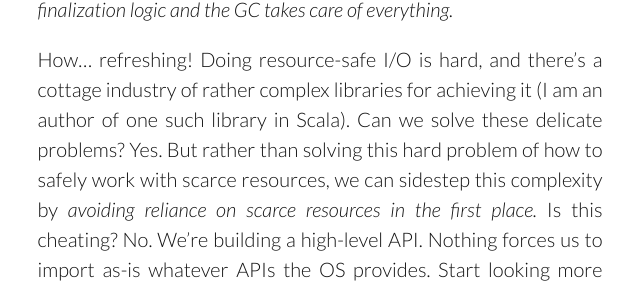
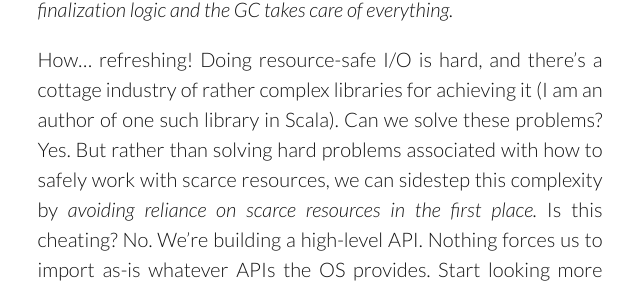
Before and after one commit to unisonweb/oldblog, a Jekyll site: the page built from _posts/2015-06-02-distributed-evaluation.markdown, in a window 1280 px wide and 900 px high, scrolled down 8134 px. Shown: the part 213-503 px from the top of the window, without its empty margins (320-960 px from the left). Built offline with Jekyll 4.4.1, drawn with Linux system fonts in a browser that asks for light colours; comment, search, counter and statistics services are not loaded.

Commit message:
Update 2015-06-02-distributed-evaluation.markdown

```diff
--- a/_posts/2015-06-02-distributed-evaluation.markdown
+++ b/_posts/2015-06-02-distributed-evaluation.markdown
@@ -170,7 +170,7 @@ serverLogic peer c1 c2 = ...
 
 Something deliberately missing from this API is any sort of deallocation of `Channel` values. A `Channel` is a logical entity, and creating one just conjures up a GUID _without allocating an OS socket or other resources._ This is extremely important. For this API, the Unison node listens on just a single port, regardless of how many logical channels we're working with! Messages come in, tagged with a corresponding channel. If there is a call to `listen` registered for that channel, we deliver the message to the listener. A message with no corresponding listener is dropped immediately. There is no buffering of messages at this level, though that is easy to build atop this API. If the sender has used `deliver`, they will be notified of failure (or success) of message delivery. _Since we aren't ever grabbing a hold of any scarce OS resources like network connections, there's no finalization logic and the GC takes care of everything._
 
-How... refreshing! Doing resource-safe I/O is hard, and there's a cottage industry of rather complex libraries for achieving it (I am an author of one such library in Scala). Can we solve these delicate problems? Yes. But rather than solving this hard problem of how to safely work with scarce resources, we can sidestep this complexity by _avoiding reliance on scarce resources in the first place._ Is this cheating? No. We're building a high-level API. Nothing forces us to import as-is whatever APIs the OS provides. Start looking more closely at how computing currently works and you'll quickly realize that many of the assumptions we take for granted are either arbitrary, or inherited from obsoleted machine constraints from the days when "640k ought to be enough for anyone". As Steve Jobs remarked ["everything around you that you call life was made up by people that were no smarter than you"](https://www.youtube.com/watch?v=UvEiSa6_EPA).
+How... refreshing! Doing resource-safe I/O is hard, and there's a cottage industry of rather complex libraries for achieving it (I am an author of one such library in Scala). Can we solve these problems? Yes. But rather than solving hard problems associated with how to safely work with scarce resources, we can sidestep this complexity by _avoiding reliance on scarce resources in the first place._ Is this cheating? No. We're building a high-level API. Nothing forces us to import as-is whatever APIs the OS provides. Start looking more closely at how computing currently works and you'll quickly realize that many of the assumptions we take for granted are either arbitrary, or inherited from obsoleted machine constraints from the days when "640k ought to be enough for anyone". As Steve Jobs remarked ["everything around you that you call life was made up by people that were no smarter than you"](https://www.youtube.com/watch?v=UvEiSa6_EPA).
 
 _Aside:_ I believe this API requires using weak pointers for the `listen` and `deliver` functions, since we want to deregister from the server loop if the returned `Future` values become garbage. I suspect variations on this API are possible that don't require using weak pointers in the implementation.
 
```
